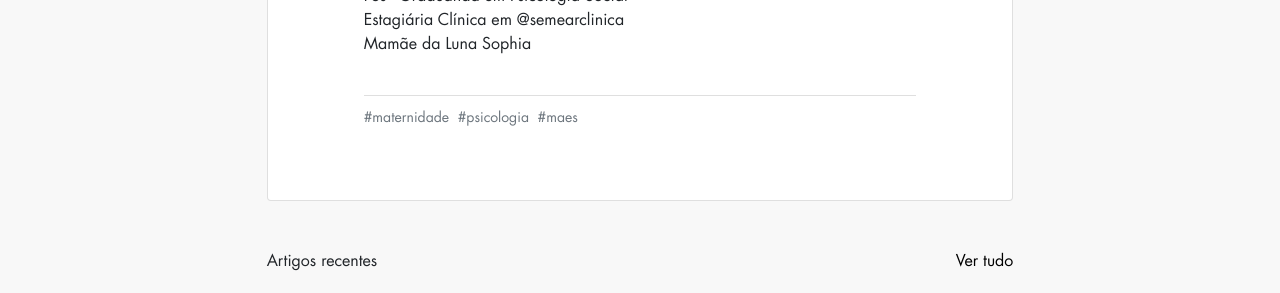
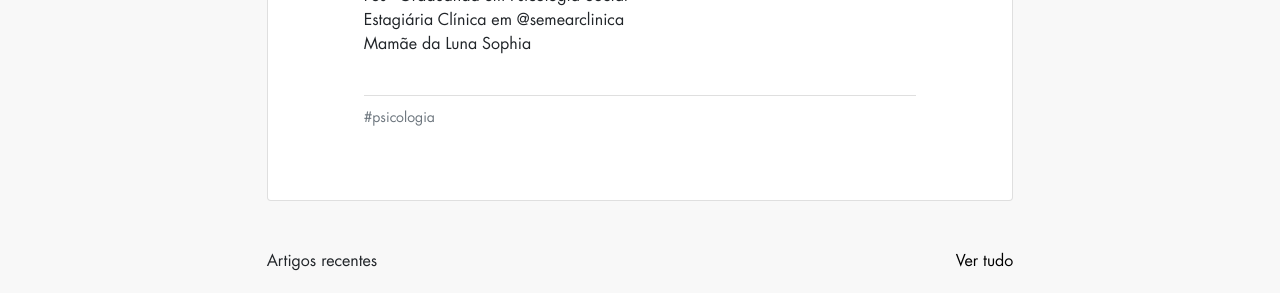
Before and after one commit to dumptecnologia/isiscouto.com.br, a Jekyll site: the page built from _posts/2020-09-01-dar-conta-de-tudo-x-ser-feliz.md, in a window 1280 px wide. Shown: the part 1678-1971 px from the top of the page. Built offline with Jekyll 4.4.1, drawn with Linux system fonts in a browser that asks for light colours; some web fonts are replaced; comment, search, counter and statistics services are not loaded.

```diff
--- a/_posts/2020-09-01-dar-conta-de-tudo-x-ser-feliz.md
+++ b/_posts/2020-09-01-dar-conta-de-tudo-x-ser-feliz.md
@@ -3,11 +3,9 @@
 date: 2020-09-01
 permalink: /artigos/:categories/dar-conta-de-tudo-x-ser-feliz
 title: Dar Conta De Tudo X Ser Feliz
-categories: Maternidade
+categories: psicologia
 tags:
-- maternidade
 - psicologia
-- maes
 image: dar-conta-de-tudo-x-ser-feliz.jpg
 introduction: Algumas pessoas que convivem(pouco) comigo me perguntam como eu faço para "dar conta de tudo". Então vou contar um segredinho para vocês, mas, antes disso vou falar um pouquinho dos meus afazeres.
 ---
```
